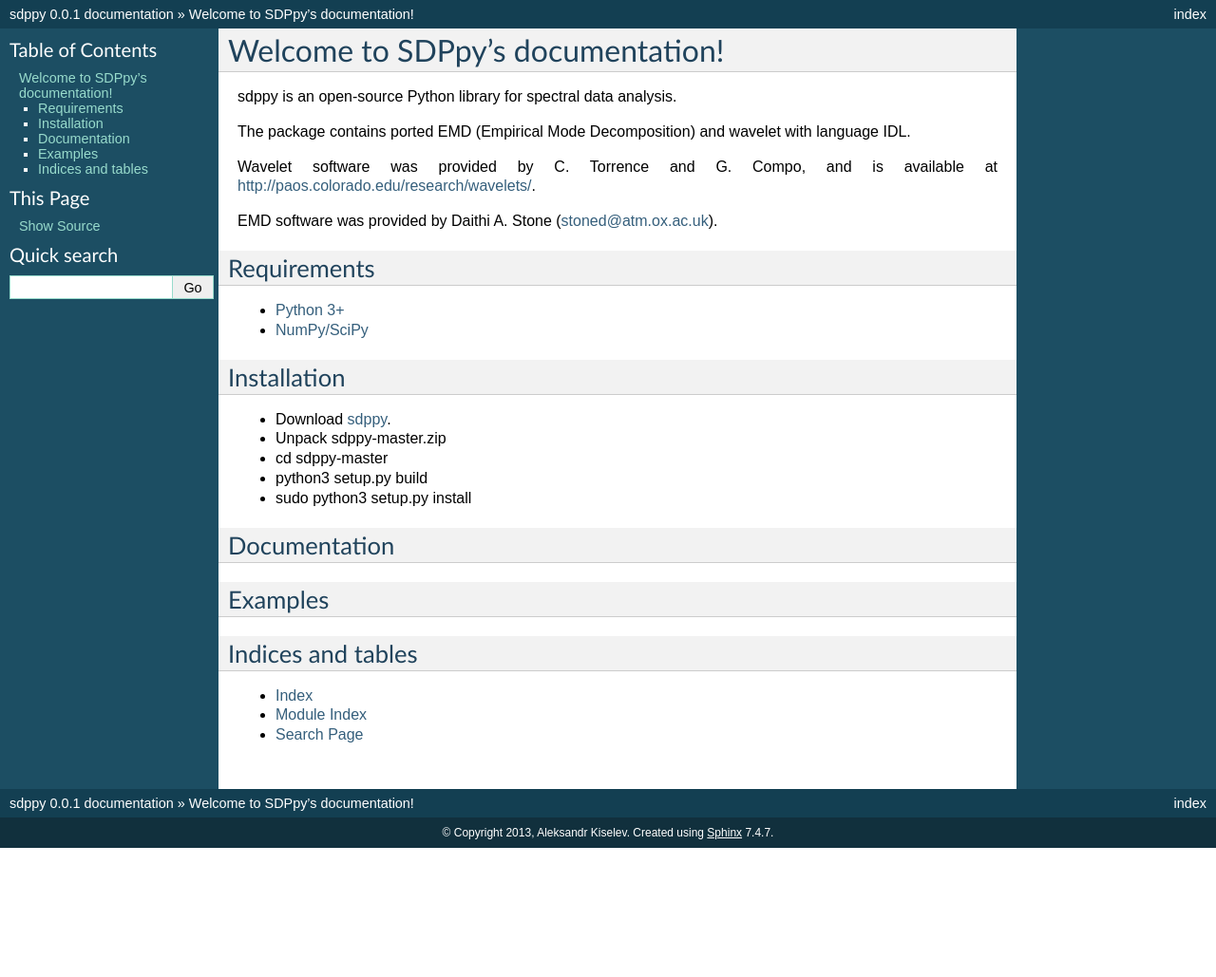
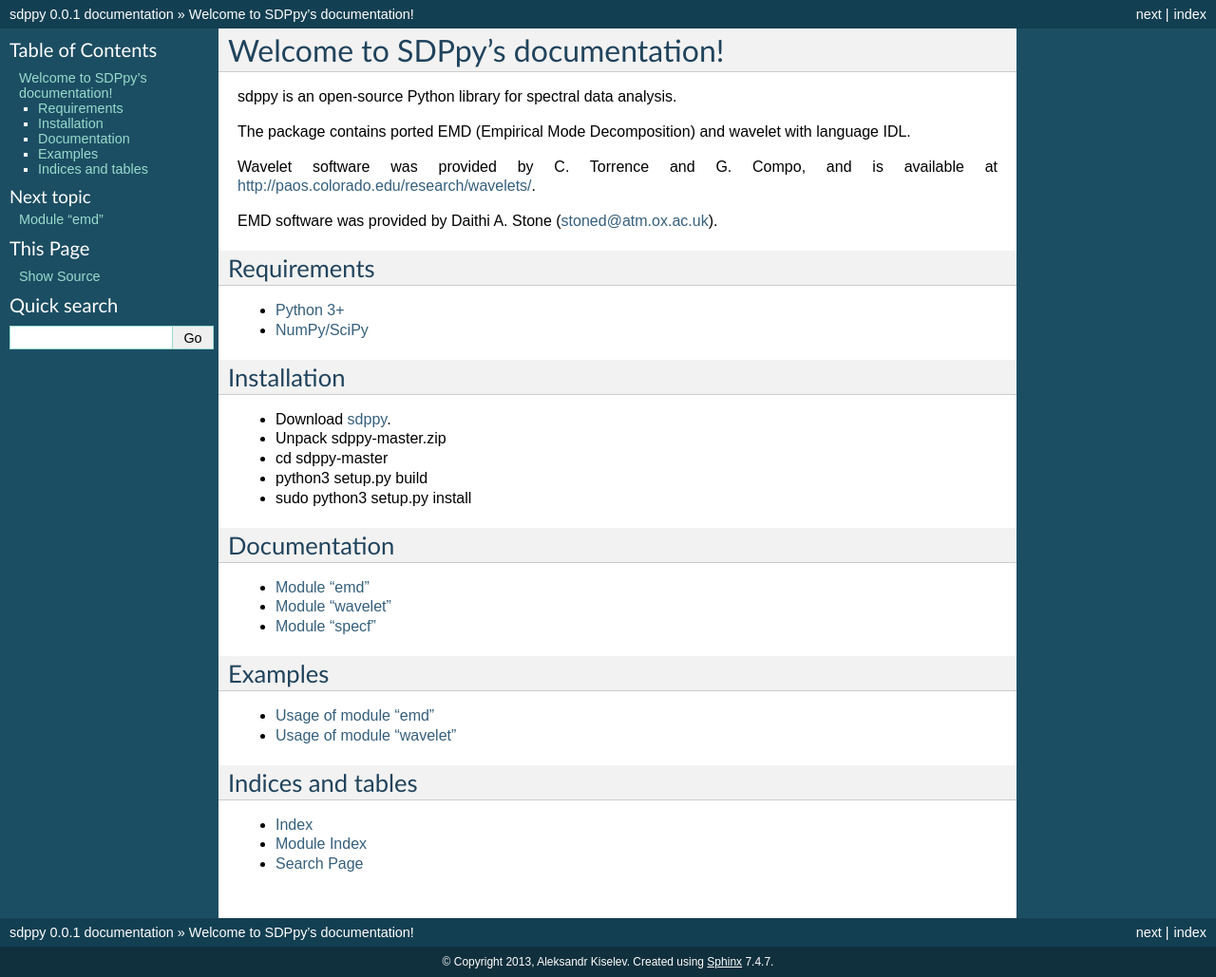
Before and after one commit to Avernial/sdppy, a Sphinx documentation site: the page built from doc/source/index.rst, in a window 1280 px wide. Shown: the whole page at 95% size. Built offline with Sphinx 7.4.7, drawn with Linux system fonts in a browser that asks for light colours; formulas are drawn with MathJax 3; before the commit the page ends 900 px from its top, so only the background shows below that.

```diff
--- a/doc/source/conf.py
+++ b/doc/source/conf.py
@@ -26,7 +26,7 @@
 
 # Add any Sphinx extension module names here, as strings. They can be extensions
 # coming with Sphinx (named 'sphinx.ext.*') or your custom ones.
-extensions = ['sphinx.ext.autodoc', 'sphinx.ext.doctest', 'sphinx.ext.todo', 'sphinx.ext.coverage', 'sphinx.ext.pngmath', 'sphinx.ext.mathjax', 'sphinx.ext.viewcode']
+extensions = ['sphinx.ext.autodoc', 'sphinx.ext.doctest', 'sphinx.ext.todo', 'sphinx.ext.coverage', 'sphinx.ext.pngmath', 'sphinx.ext.mathjax', 'sphinx.ext.viewcode', 'sphinx.ext.autosummary']
 
 # Add any paths that contain templates here, relative to this directory.
 templates_path = ['_templates']
--- a/doc/source/index.rst
+++ b/doc/source/index.rst
@@ -30,12 +30,18 @@
 -------------
 
 ..  toctree::
-    :maxdepth: 2
+
+	reference/emd.rst
+	reference/wavelet.rst
+	reference/specf.rst
 
 Examples
 --------
 
 ..  toctree::
+
+	reference/usage_emd.rst
+	reference/usage_wavelet.rst
 
 Indices and tables
 ------------------
--- a/doc/source/reference/specf.rst
+++ b/doc/source/reference/specf.rst
@@ -0,0 +1,4 @@
+Module "specf"
+==============
+
+Test
--- /dev/null
+++ b/doc/source/reference/usage_emd.rst
@@ -0,0 +1,2 @@
+Usage of module "emd"
+=====================
--- /dev/null
+++ b/doc/source/reference/usage_wavelet.rst
@@ -0,0 +1,2 @@
+Usage of module "wavelet"
+=========================
--- a/doc/source/reference/wavelet.rst
+++ b/doc/source/reference/wavelet.rst
@@ -0,0 +1,4 @@
+Module "wavelet"
+================
+
+Test
--- a/setup.py
+++ b/setup.py
@@ -6,5 +6,5 @@
       author='Aleksandr Kiselev',
       author_email='avernial@gmail.com',
       packages=['sdppy', ],
-      long_description=open('README').read()
+      long_description=open('README.md').read()
      )
```
Also changed, not shown: doc/source/reference/emd.rst (+10 -0 lines).
